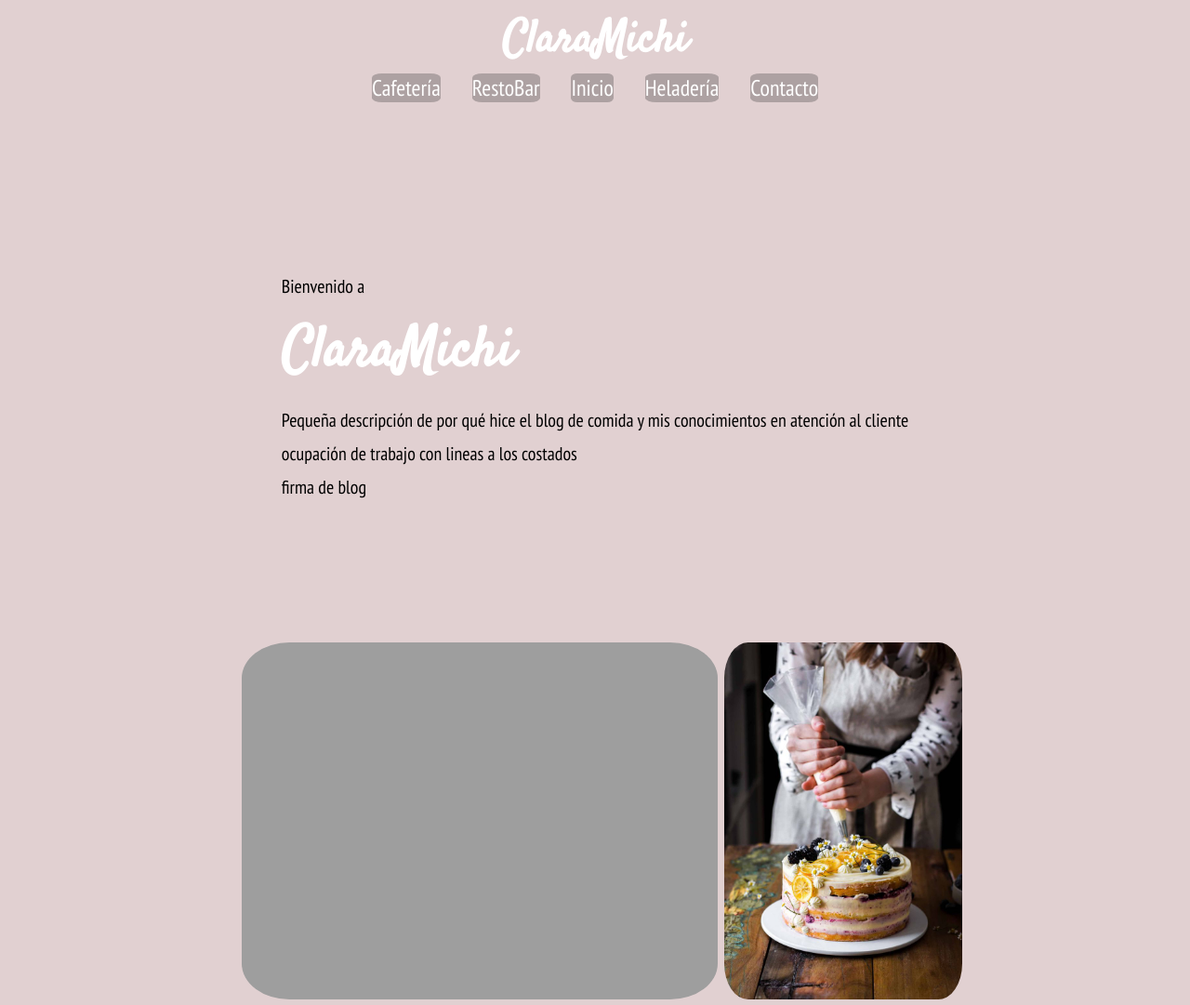
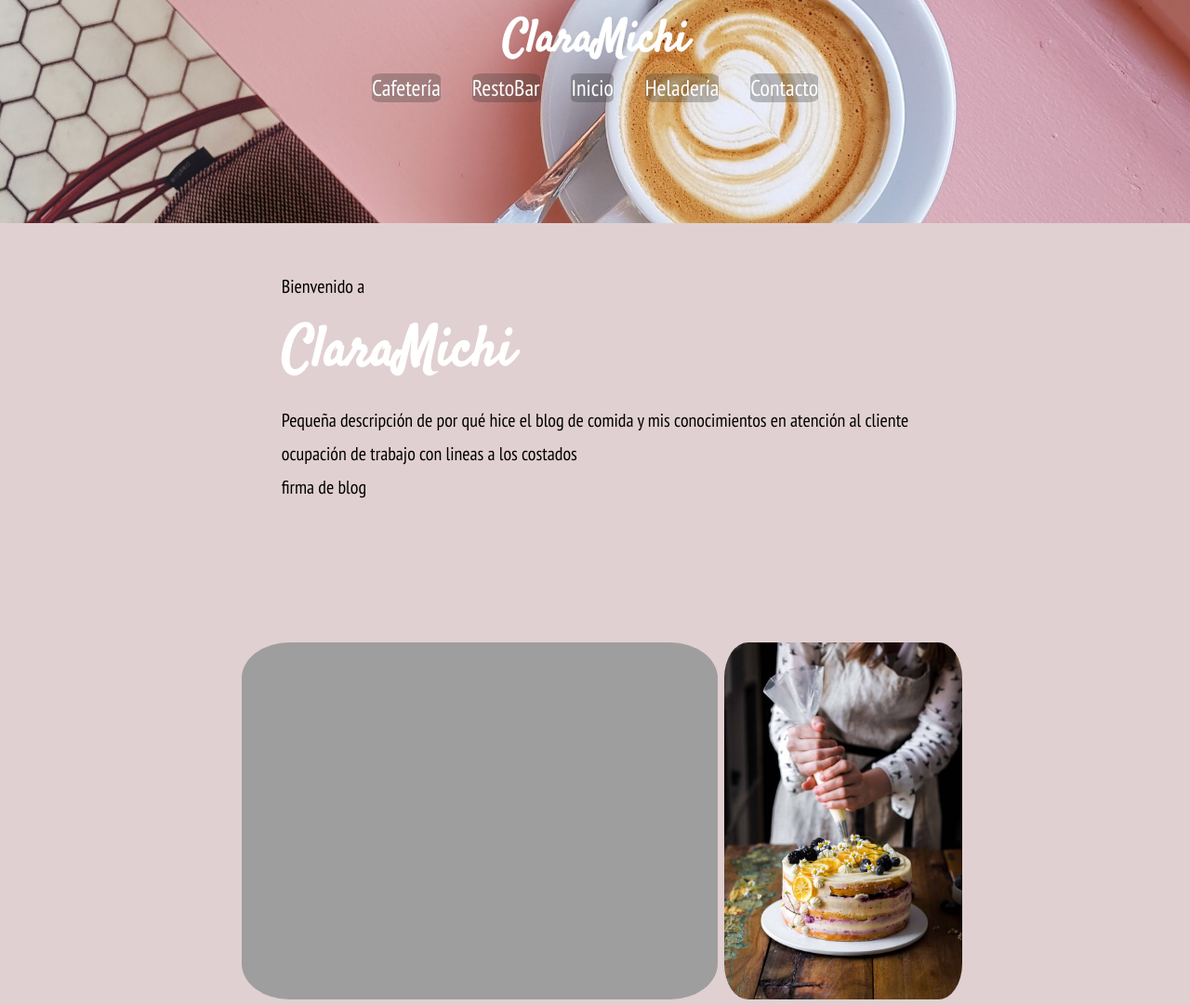
Before and after one commit to Agus-Gomez/FoodSite, a plain HTML site: page index.html in a window 1280 px wide. Shown: the top 1081 px of the page at 93% size. Drawn offline with Linux system fonts and the light colour scheme; the site is published under a folder, as on GitHub Pages, so addresses that start at the root find nothing.

Commit message:
Agrego . en ruta .coffee Background

```diff
--- a/css/Estilos.css
+++ b/css/Estilos.css
@@ -76,7 +76,7 @@ H6 {
 .coffee {
     width: 100%;
     height: 74vh;
-    background-image: url(/images/iconos/PinkCoffee.jpg);
+    background-image: url(../images/iconos/PinkCoffee.jpg);
     background-repeat: no-repeat;
     background-size: cover;
     background-position: center;
```
